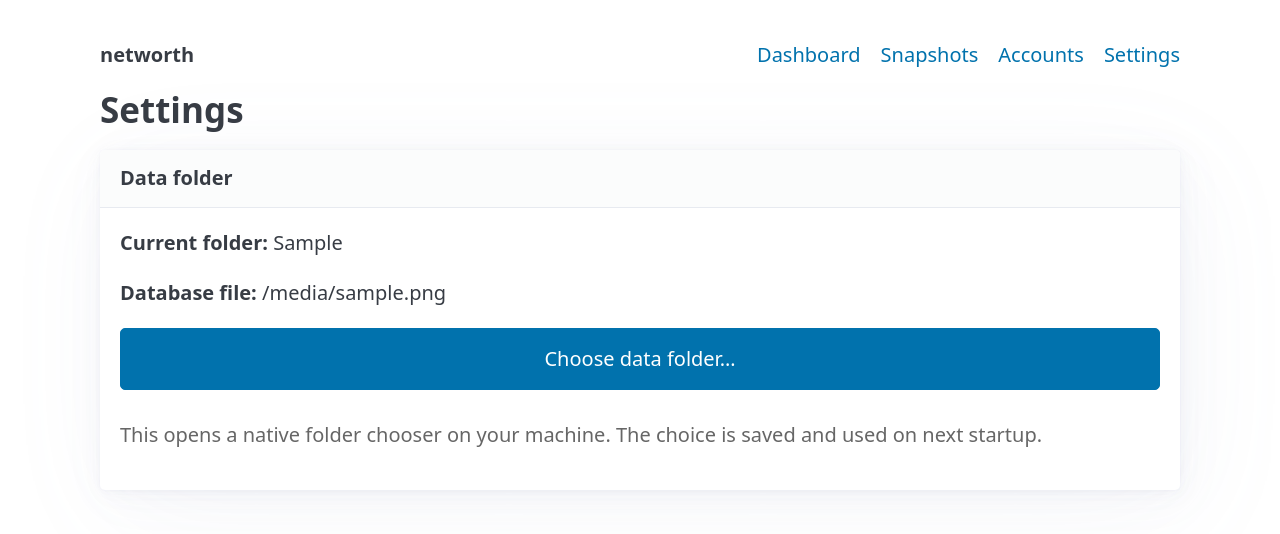
After one commit to Junliang-Wang/networth_tracker, a FastAPI app: template app/templates/settings.html in a window 1280 px wide. The commit adds this page. Shown: the top 534 px of the page. Run offline with FastAPI, Linux system fonts and the light colour scheme; the template is opened without the code that fills it: most values are stand-ins (such as "Sample title", 1, 10 or a date in 2020); some libraries are stand-ins or nearby versions.

Commit message:
feat: add option to choose folder to load

```diff
--- /dev/null
+++ b/app/config.py
@@ -0,0 +1,4 @@
+from pathlib import Path
+
+# Shared location for persisted settings
+CONFIG_FILE = Path.home() / ".networth_config.json"
--- a/app/main.py
+++ b/app/main.py
@@ -1,19 +1,44 @@
 from pathlib import Path
 from contextlib import asynccontextmanager
-
+import os, json
 from fastapi import FastAPI
 from fastapi.staticfiles import StaticFiles
 from fastapi.templating import Jinja2Templates
 
+from .config import CONFIG_FILE           # <-- use shared module
 from .db import init_db
 from .routes import dashboard, accounts, snapshots
+from .routes import settings as settings_routes
 
+# Make CONFIG_FILE importable by settings.py
+CONFIG_FILE = Path.home() / ".networth_config.json"
+
+def _resolve_data_dir() -> Path:
+    env_dir = os.getenv("NETWORTH_DATA_DIR")
+    if env_dir:
+        p = Path(env_dir).expanduser().resolve()
+        if p.exists() and p.is_dir():
+            return p
+    if CONFIG_FILE.exists():
+        try:
+            data = json.loads(CONFIG_FILE.read_text())
+            saved = Path(data.get("data_dir", "")).expanduser().resolve()
+            if saved.exists() and saved.is_dir():
+                return saved
+        except Exception:
+            pass
+    # Fallback default (no GUI prompt anymore since you want a button in UI)
+    p = (Path.cwd() / "data").resolve()
+    p.mkdir(parents=True, exist_ok=True)
+    return p
+
+DATA_FOLDER = _resolve_data_dir()
+print(f"📁 Using data folder: {DATA_FOLDER}")
 
 @asynccontextmanager
 async def lifespan(app: FastAPI):
-    # Startup
-    init_db()
-    # Seed categories if empty
+    init_db(DATA_FOLDER)
+    app.state.data_folder = DATA_FOLDER
     from sqlmodel import Session, select
     from .db import engine
     from .models import Category
@@ -23,29 +48,27 @@ async def lifespan(app: FastAPI):
                 s.add(Category(name=name))
             s.commit()
     yield
-    # Shutdown (nothing needed now)
-
 
 def create_app() -> FastAPI:
     app = FastAPI(title="networth", version="0.1.0", lifespan=lifespan)
-
-    # Templates directory
-    templates_dir = Path(__file__).parent / "templates"
-    static_dir = Path(__file__).parent / "static"
-    static_dir.mkdir(parents=True, exist_ok=True)
+    base_dir = Path(__file__).parent
+    templates_dir = base_dir / "templates"
+    static_dir = base_dir / "static"; static_dir.mkdir(parents=True, exist_ok=True)
 
     templates = Jinja2Templates(directory=str(templates_dir))
     app.state.templates = templates
-
-    # Mount static files
     app.mount("/static", StaticFiles(directory=str(static_dir)), name="static")
 
-    # Routes
     app.include_router(dashboard.router)
     app.include_router(accounts.router)
     app.include_router(snapshots.router)
+    app.include_router(settings_routes.router)     # <-- add
 
+    # optional shared filter
+    def format_currency(value: float) -> str:
+        try: return "{:,.2f}".format(float(value))
+        except Exception: return str(value)
+    app.state.templates.env.filters["currency"] = format_currency
     return app
 
-
 app = create_app()
--- a/app/templates/base.html
+++ b/app/templates/base.html
@@ -24,6 +24,7 @@
         <li><a href="/">Dashboard</a></li>
         <li><a href="/snapshots/">Snapshots</a></li>
         <li><a href="/accounts/">Accounts</a></li>
+        <li><a href="/settings/">Settings</a></li>
       </ul>
     </nav>
     {% block content %}{% endblock %}
--- /dev/null
+++ b/app/templates/settings.html
@@ -0,0 +1,24 @@
+{% extends "base.html" %}
+{% block content %}
+<h2>Settings</h2>
+
+{% if request.query_params.get("msg") %}
+<p style="background:#e7f7ec;color:#0e5f2a;padding:.6rem .8rem;border:1px solid #a7e1b9;border-radius:.5rem;">
+  {{ request.query_params.get("msg") }}
+</p>
+{% endif %}
+
+<article>
+  <header><strong>Data folder</strong></header>
+  <p><strong>Current folder:</strong> {{ data_folder }}</p>
+  <p><strong>Database file:</strong> {{ db_file }}</p>
+
+  <form method="post" action="/settings/choose" style="margin-top:.5rem;">
+    <button type="submit">Choose data folder…</button>
+  </form>
+
+  <p class="muted" style="margin-top:.5rem;">
+    This opens a native folder chooser on your machine. The choice is saved and used on next startup.
+  </p>
+</article>
+{% endblock %}
```
Also changed, not shown: app/db.py (+37 -12 lines), app/routes/settings.py (added, +39 -0 lines).
